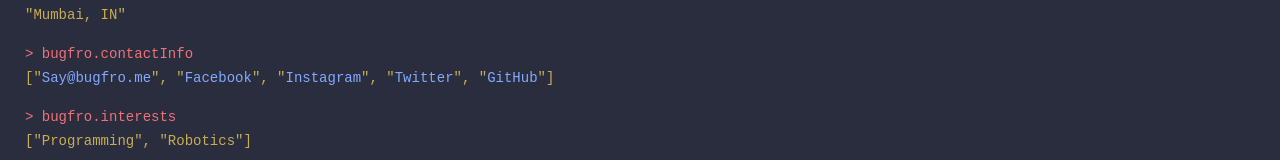
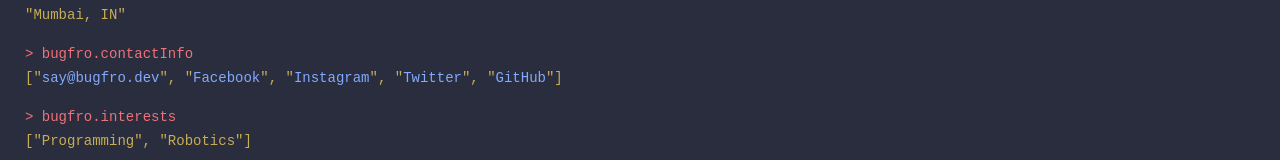
Before and after one commit to pranavsense/portfolio, a plain HTML site: page index.html in a window 1280 px wide. Shown: the part 139-299 px from the top of the page. Drawn offline with Linux system fonts and the light colour scheme.

Commit message:
Update index.html

```diff
--- a/index.html
+++ b/index.html
@@ -30,7 +30,7 @@
 					</div>
 					<div class=statement>
 						<div class=input-statement>bugfro.contactInfo</div>
-						<div class=return-statement> ["<a onclick="window.open('mailto:s'+'ay@bu'+'gfro.me?subject=Hello')">Say<span></span>@bugfro.me</a>", "<a target=_blank rel=noopener href="https://fb.me/bugfro">Facebook</a>", "<a target=_blank rel=noopener href="https://www.instagram.com/bugfro">Instagram</a>", "<a target=_blank rel=noopener href="https://www.twitter.com/bugfro">Twitter</a>", "<a target=_blank rel=noopener href="https://github.com/bigfro">GitHub</a>"] </div>
+						<div class=return-statement> ["<a onclick="window.open('mailto:s'+'ay@bu'+'gfro.dev?subject=Hello')">say<span></span>@bugfro.dev</a>", "<a target=_blank rel=noopener href="https://fb.me/bugfro">Facebook</a>", "<a target=_blank rel=noopener href="https://www.instagram.com/bugfro">Instagram</a>", "<a target=_blank rel=noopener href="https://www.twitter.com/bugfro">Twitter</a>", "<a target=_blank rel=noopener href="https://github.com/bigfro">GitHub</a>"] </div>
 					</div>
 					<div class=statement>
 						<div class=input-statement>bugfro.interests</div>
```
